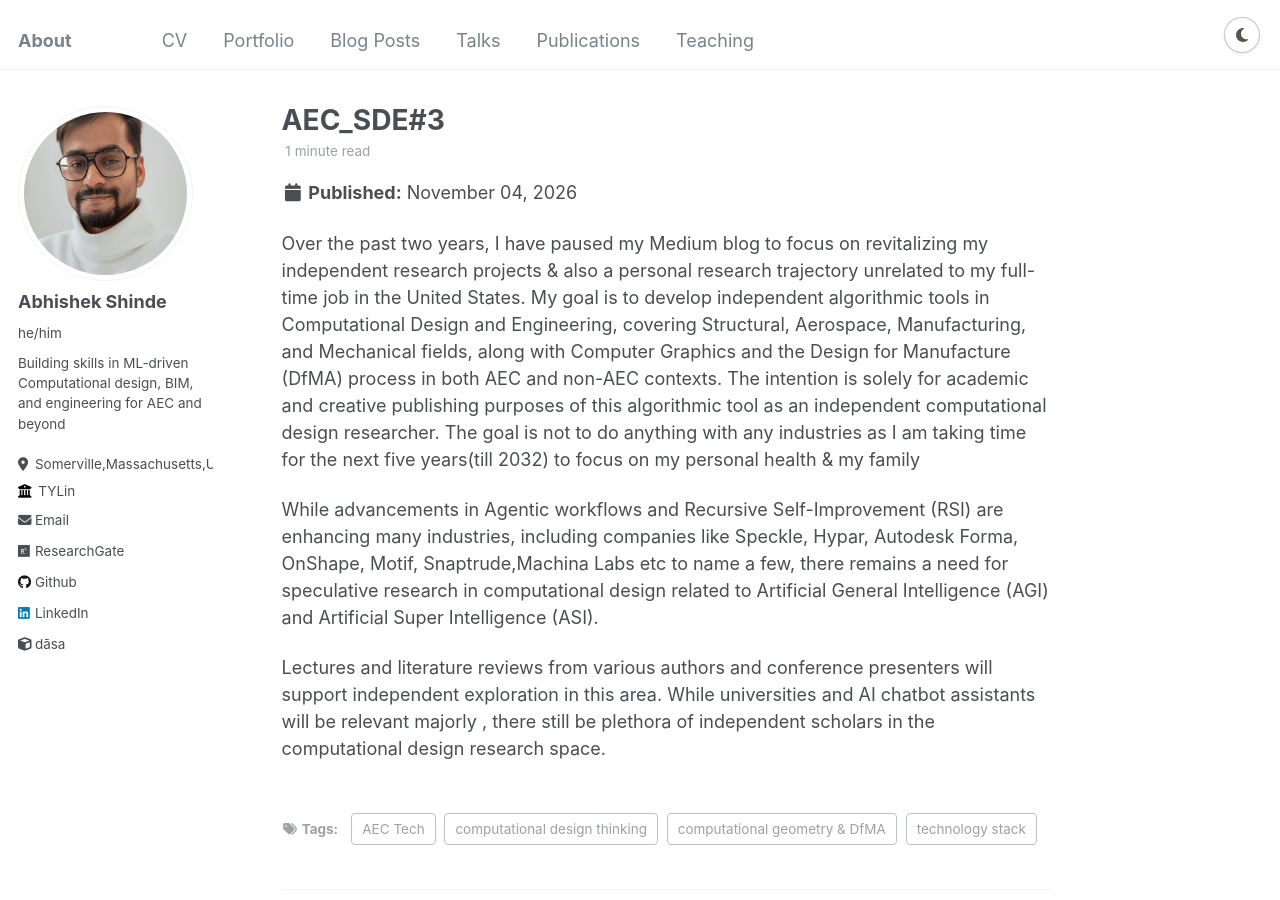
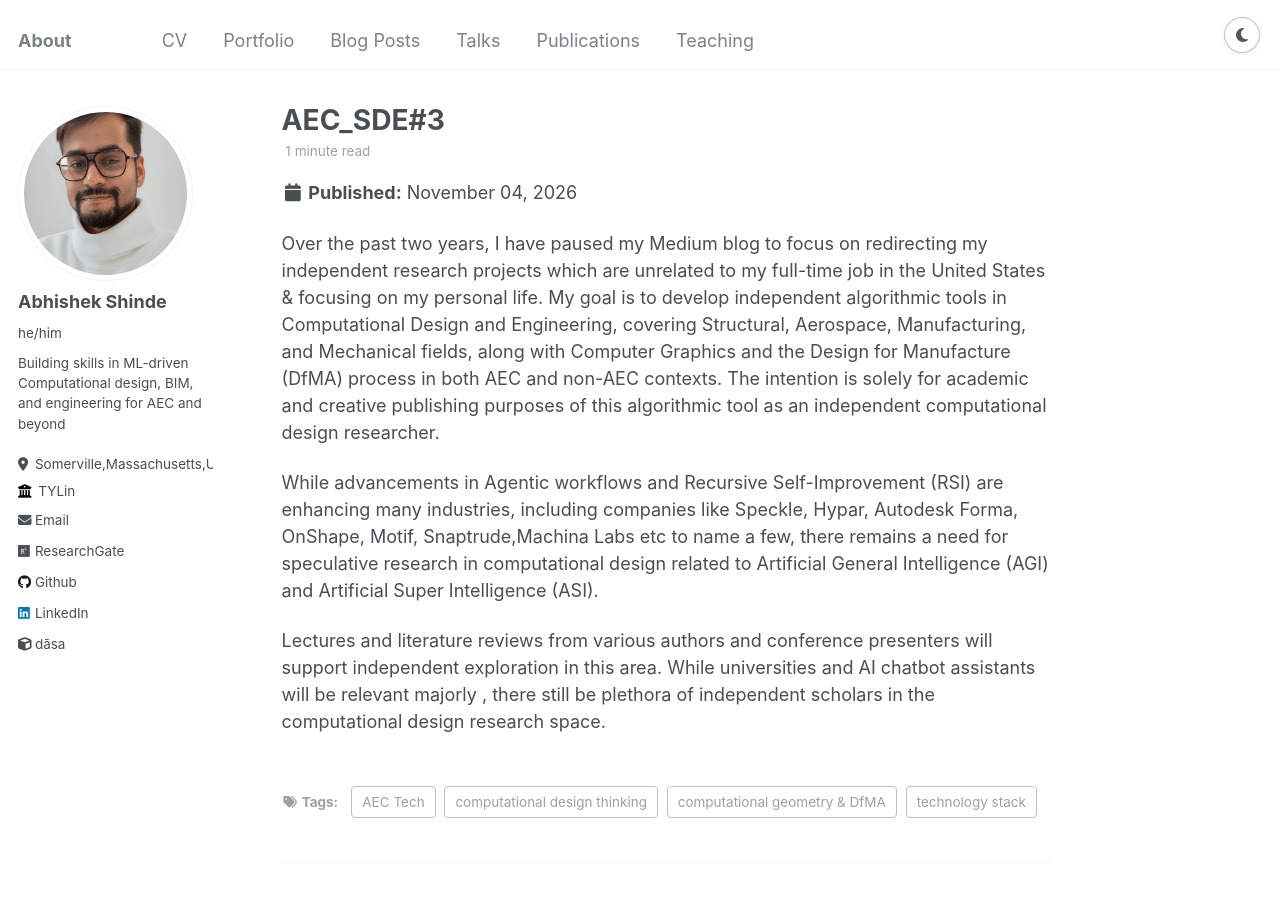
Before and after one commit to InquisitiveAS/InquisitiveAS.github.io, a Jekyll site: the page built from _posts/2026-11-04-blog-post-3.md, in a window 1280 px wide and 900 px high. Built offline with Jekyll 4.4.1, drawn with Linux system fonts in a browser that asks for light colours.

Commit message:
Update my blogpost3

```diff
--- a/_posts/2026-11-04-blog-post-3.md
+++ b/_posts/2026-11-04-blog-post-3.md
@@ -9,9 +9,8 @@
   - computational geometry & DfMA
 ---
 
-Over the past two years, I have paused my Medium blog to focus on revitalizing my independent research projects
-& also a personal research trajectory unrelated to my full-time job in the United States. My goal is to develop independent algorithmic tools in Computational Design and Engineering, covering Structural, Aerospace, Manufacturing, and Mechanical fields, along with Computer Graphics and the Design for Manufacture (DfMA) process in both AEC and non-AEC contexts. The intention is solely for academic and creative publishing purposes of this algorithmic tool as an independent computational design researcher. The goal is not to do anything with any
-industries as I am taking time for the next five years(till 2032) to focus on my personal health & my family
+Over the past two years, I have paused my Medium blog to focus on redirecting my independent research projects
+which are unrelated to my full-time job in the United States & focusing on my personal life. My goal is to develop independent algorithmic tools in Computational Design and Engineering, covering Structural, Aerospace, Manufacturing, and Mechanical fields, along with Computer Graphics and the Design for Manufacture (DfMA) process in both AEC and non-AEC contexts. The intention is solely for academic and creative publishing purposes of this algorithmic tool as an independent computational design researcher.
 
 While advancements in Agentic workflows and Recursive Self-Improvement (RSI) are enhancing many industries, including companies like Speckle, Hypar, Autodesk Forma, OnShape, Motif, Snaptrude,Machina Labs etc to name a few, there remains a need for speculative research in computational design related to Artificial General Intelligence (AGI) and Artificial Super Intelligence (ASI).
 
```
